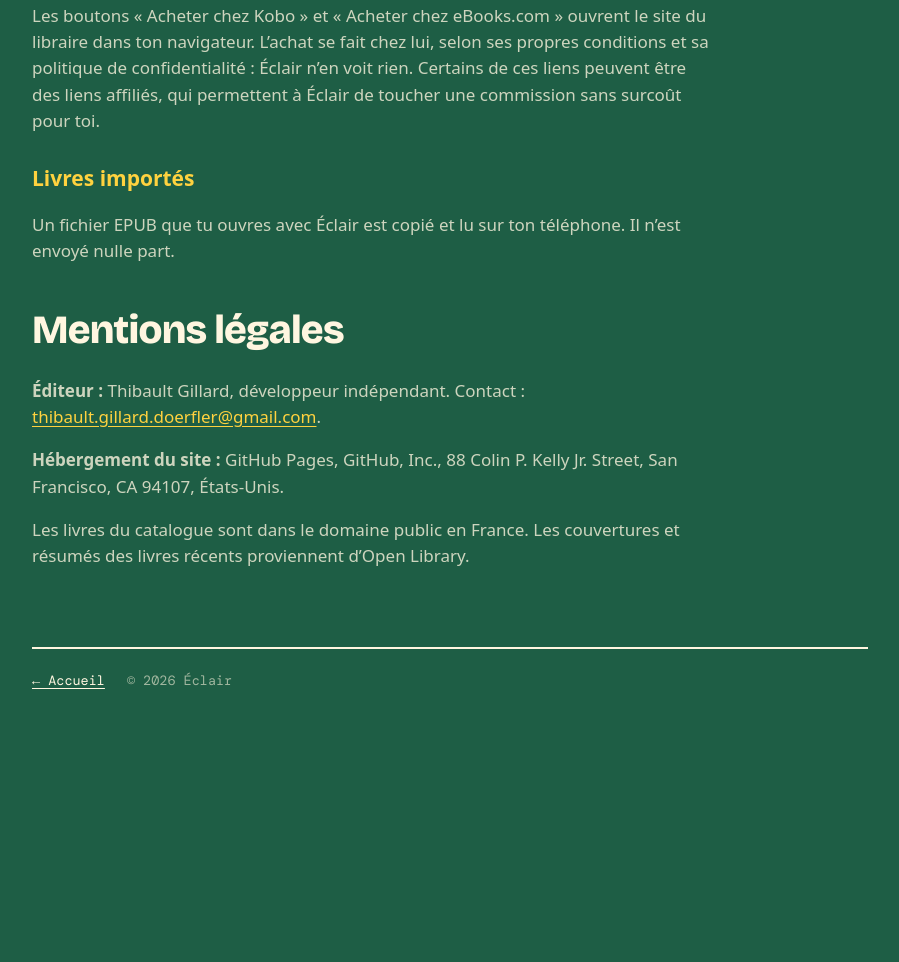
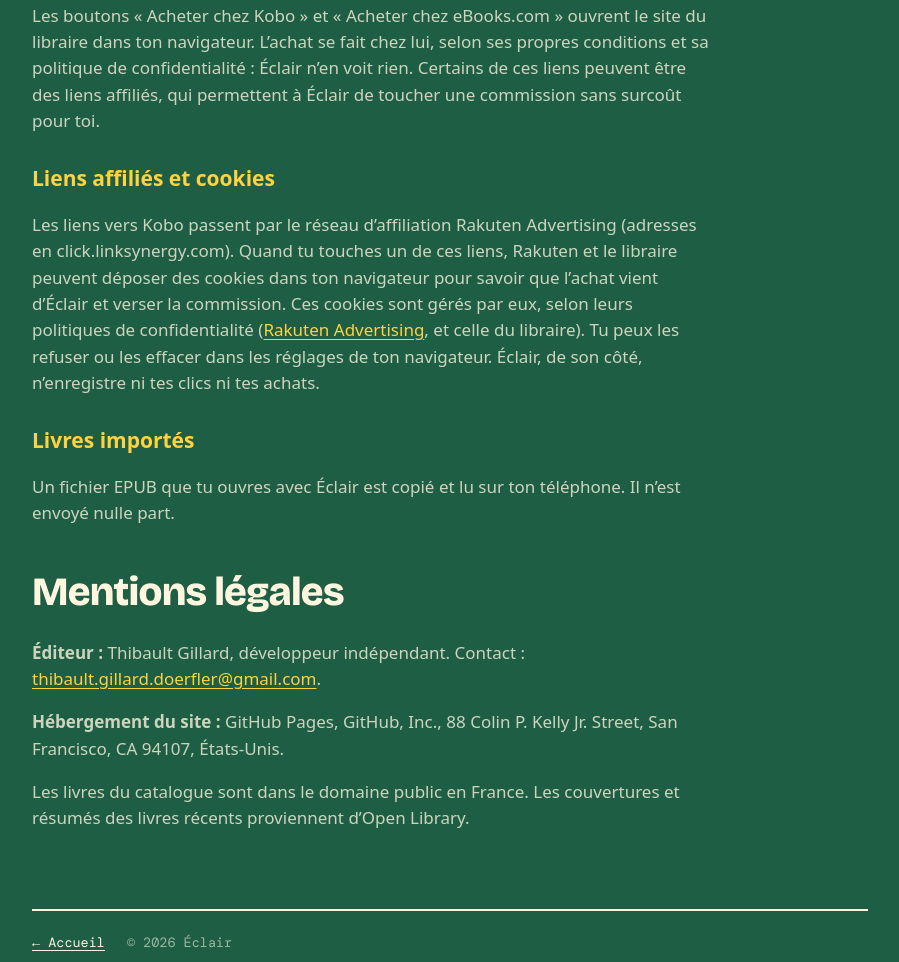
Before and after one commit to Thibault-GILLARD/eclair-site, a plain HTML site: page confidentialite.html in a window 1280 px wide. Shown: the part 897-1859 px from the top of the page, without its empty margins (190-1089 px from the left). Before the commit the page ends 1629 px from the top, so only its background shows below. Drawn offline with nearby package versions, Linux system fonts and the light colour scheme.

Commit message:
Confidentialité : liens affiliés et cookies (exigé par Rakuten)
Co-Authored-By: Claude Opus 5.5 <noreply@anthropic.com>
Claude-Session: https://claude.ai/code/session_0198MyvQY2kKGEPHUNrAZi73

```diff
--- a/confidentialite.html
+++ b/confidentialite.html
@@ -35,6 +35,8 @@
 
       <h3>Les libraires</h3>
       <p>Les boutons « Acheter chez Kobo » et « Acheter chez eBooks.com » ouvrent le site du libraire dans ton navigateur. L’achat se fait chez lui, selon ses propres conditions et sa politique de confidentialité : Éclair n’en voit rien. Certains de ces liens peuvent être des liens affiliés, qui permettent à Éclair de toucher une commission sans surcoût pour toi.</p>
+      <h3>Liens affiliés et cookies</h3>
+      <p>Les liens vers Kobo passent par le réseau d’affiliation Rakuten Advertising (adresses en click.linksynergy.com). Quand tu touches un de ces liens, Rakuten et le libraire peuvent déposer des cookies dans ton navigateur pour savoir que l’achat vient d’Éclair et verser la commission. Ces cookies sont gérés par eux, selon leurs politiques de confidentialité (<a href="https://rakutenadvertising.com/legal-notices/services-privacy-policy/">Rakuten Advertising</a>, et celle du libraire). Tu peux les refuser ou les effacer dans les réglages de ton navigateur. Éclair, de son côté, n’enregistre ni tes clics ni tes achats.</p>
 
       <h3>Livres importés</h3>
       <p>Un fichier EPUB que tu ouvres avec Éclair est copié et lu sur ton téléphone. Il n’est envoyé nulle part.</p>
```
